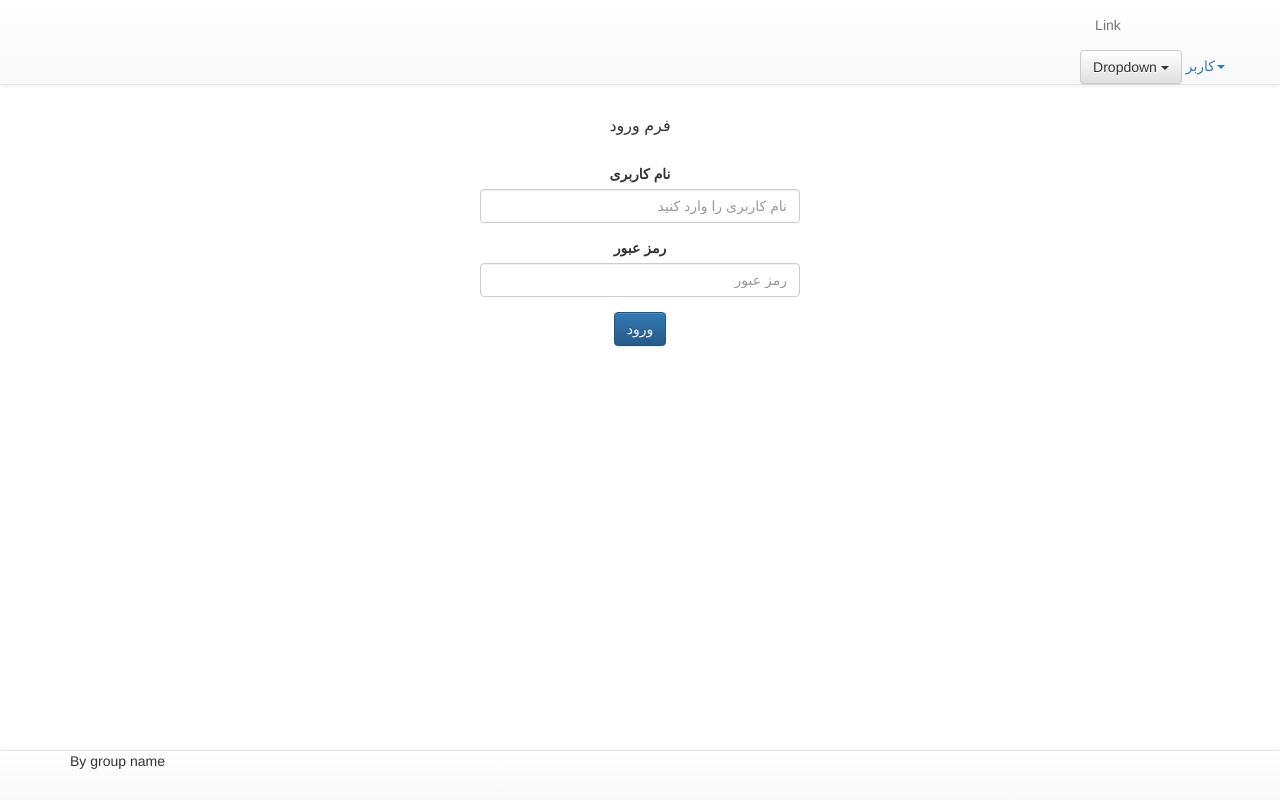
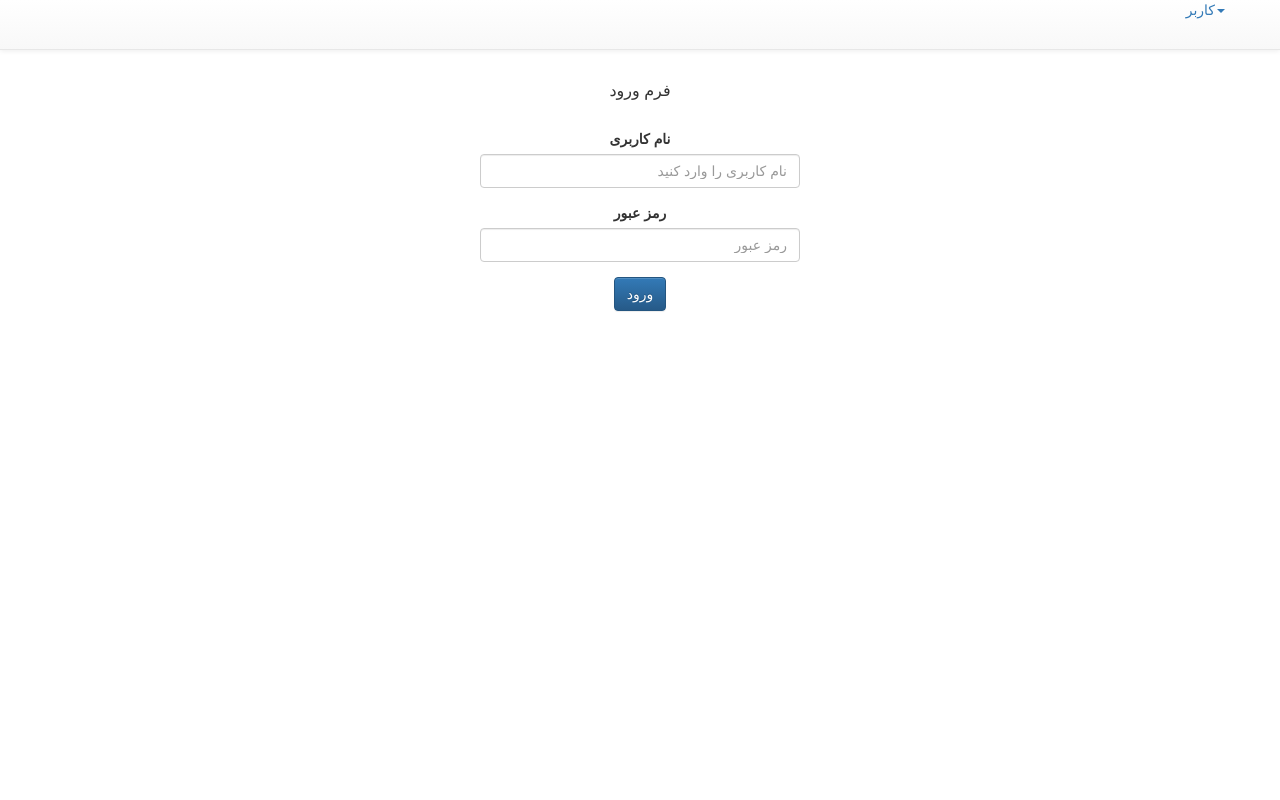
Before and after one commit to PouyaShati/Graduation, a Django app: page /student/login/ in a window 1280 px wide. Run offline with Django 3.2, Linux system fonts and the light colour scheme; parts of the project's set-up code (start-up, migrations or seed data) failed here and were passed over; some libraries are stand-ins or nearby versions.

Commit message:
edited base

```diff
--- a/base/templates/base/base.html
+++ b/base/templates/base/base.html
@@ -2,6 +2,7 @@
 <!DOCTYPE html>
 <html lang="en">
 <head>
+    <link rel="stylesheet" href="footer.css">
     <meta charset="UTF-8">
     <link rel="stylesheet" href="//maxcdn.bootstrapcdn.com/bootstrap/3.2.0/css/bootstrap.min.css">
     <link rel="stylesheet" href="//maxcdn.bootstrapcdn.com/bootstrap/3.2.0/css/bootstrap-theme.min.css">
@@ -9,26 +10,26 @@
     <title>Title</title>
 </head>
 <body>
-<nav class="navbar navbar-default navbar-fixed-bottom">
-  <div class="container">
-    By group name
-  </div>
-</nav>
+{#<div id="footer">shit</div>#}
+{#<nav class="navbar navbar-default navbar-fixed-bottom">#}
+{#  <div class="container">#}
+{#    By group name#}
+{#  </div>#}
+{#</nav>#}
 <nav class="navbar navbar-default navbar-static-top">
     <div class="container">
         <ul class="nav navbar-nav navbar-right">
-            <li><a href="#">Link</a></li>
             <div class="dropdown">
-                <button class="btn btn-default dropdown-toggle" type="button" id="dropdownMenu1" data-toggle="dropdown"
-                        aria-haspopup="true" aria-expanded="true">
-                    Dropdown
-                    <span class="caret"></span>
-                </button>
-                <a href="https://www.google.com" class="dropdown-toggle" data-toggle="dropdown" role="button" aria-haspopup="true"
+{#                <button class="btn btn-default dropdown-toggle" type="button" id="dropdownMenu1" data-toggle="dropdown"#}
+{#                        aria-haspopup="true" aria-expanded="true">#}
+{#                    Dropdown#}
+{#                    <span class="caret"></span>#}
+{#                </button>#}
+                <a href="#" class="dropdown-toggle" data-toggle="dropdown" role="button" aria-haspopup="true"
                    aria-expanded="false">کاربر<span class="caret"></span></a>
                 <ul class="dropdown-menu">
-                    <li>Action</li>
-                    <li>Another action</li>
+{#                    <li>Action</li>#}
+{#                    <li>Another action</li>#}
                     <li>{% comment %}<a href="#">{% endcomment %}Something else
                         here{% comment %}</a>{% endcomment %}</li>
                     <li role="separator" class="divider"></li>
```
